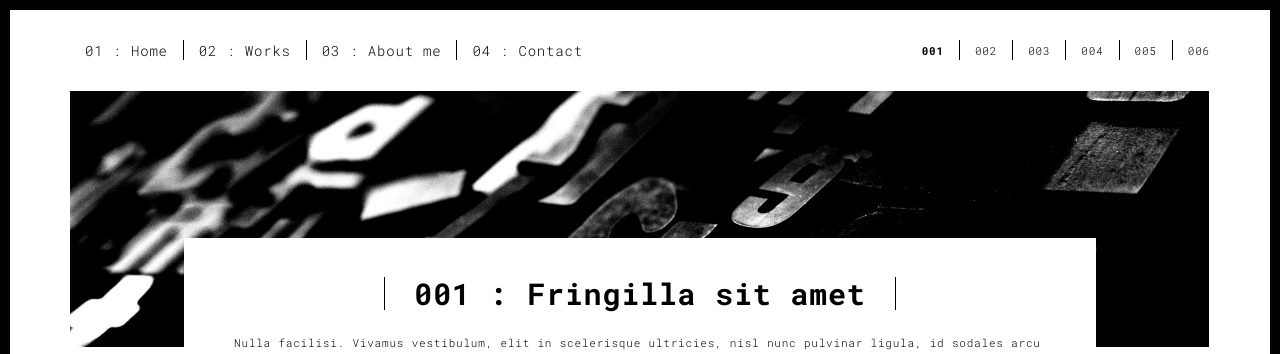
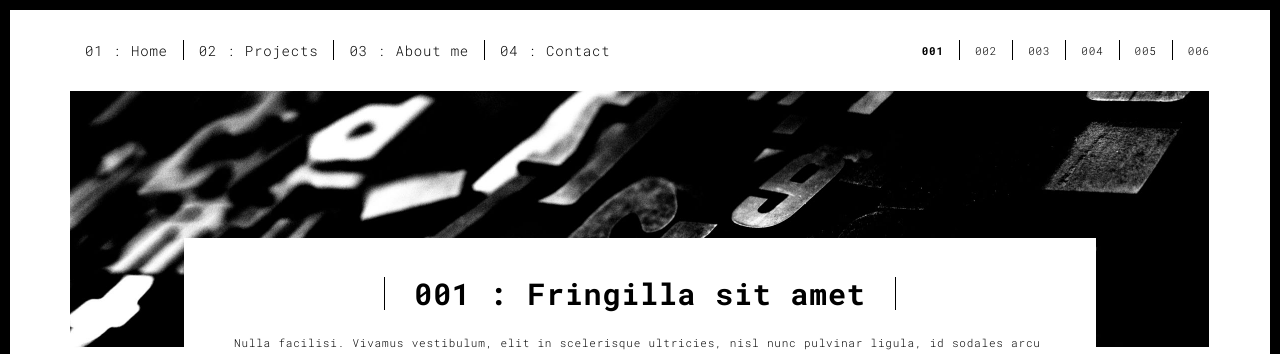
Before and after one commit to Jamie123234/GitPortfolio, a Flask app: page /work.html in a window 1280 px wide. Shown: the top 354 px of the page. Run offline with Flask 3, Linux system fonts and the light colour scheme; some libraries are stand-ins or nearby versions.

Commit message:
My Portfolio

```diff
--- a/templates/projects.html
+++ b/templates/projects.html
@@ -70,7 +70,7 @@
                     <div class="col-sm-4">
 
                       <a href="./work.html" title="" class="black-image-project-hover">
-                        <img src="./static/assets/images/work01-hover.jpg" alt="" class="img-responsive">
+                        <img src="./static/assets/images/project01-hover.jpg" alt="" class="img-responsive">
                       </a>
                       <div class="card-container card-container-lg">
                         <h4>001/006</h4>
--- a/templates/work.html
+++ b/templates/work.html
@@ -38,7 +38,7 @@
       <div class="collapse navbar-collapse" id="navbar-collapse">
         <ul class="nav navbar-nav ">
           <li><a href="./index.html" title="">01 : Home</a></li>
-          <li><a href="./works.html" title="">02 : Works</a></li>
+          <li><a href="./projects.html" title="">02 : Projects</a></li>
           <li><a href="./about.html" title="">03 : About me</a></li>
           <li><a href="./contact.html" title="">04 : Contact</a></li>
         </ul>
```
Also changed, not shown: static/assets/images/project01-hover.jpg (added).
